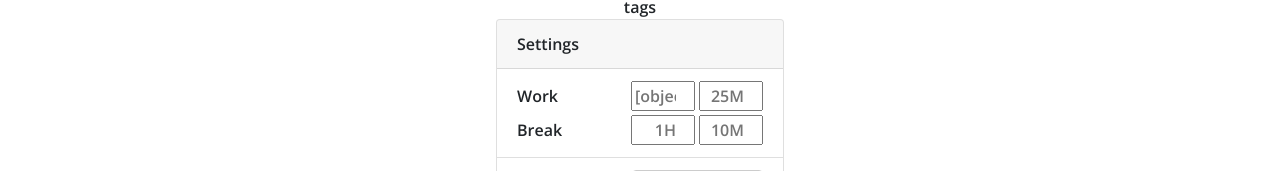
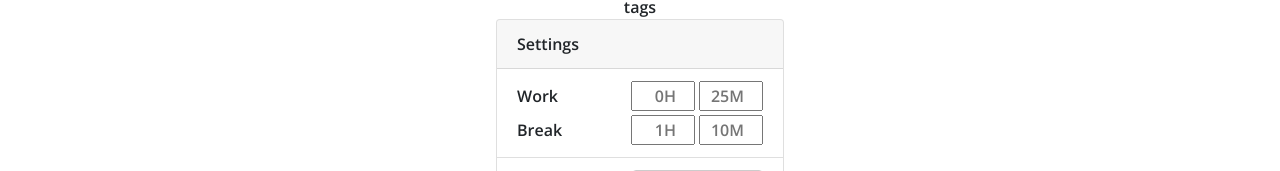
Before and after one commit to ericmiranda7/time-taggr, a React (Create React App) app in the folder time-taggr/: page / in a window 1280 px wide. Shown: the part 579-750 px from the top of the page. Built offline with nearby package versions, Linux system fonts and the light colour scheme; no server answers.

Commit message:
fix duration hours setting display

```diff
--- a/time-taggr/src/components/Settings.js
+++ b/time-taggr/src/components/Settings.js
@@ -57,7 +57,7 @@ const DurationForm = ({ selectedTag }) => {
     <div className="d-flex justify-content-end flex-column">
       <div className="d-flex flex-row">
         <span className="d-inline-flex flex-grow-1" style={styles.spanAlignCenter} >Work</span>
-        <input className="mr-1" type="number" onChange={hoursChangeHandler} onBlur={clearInput} style={styles.duration} name="hours" placeholder={selectedTagTime + 'H'} />
+        <input className="mr-1" type="number" onChange={hoursChangeHandler} onBlur={clearInput} style={styles.duration} name="hours" placeholder={selectedTagTime.hours + 'H'} />
         <input type="number" onChange={minutesChangeHandler} onBlur={clearInput} style={styles.duration} name="minutes" placeholder={selectedTagTime.minutes + 'M'} />
       </div>
       <div className="d-flex flex-row mt-1">
```
